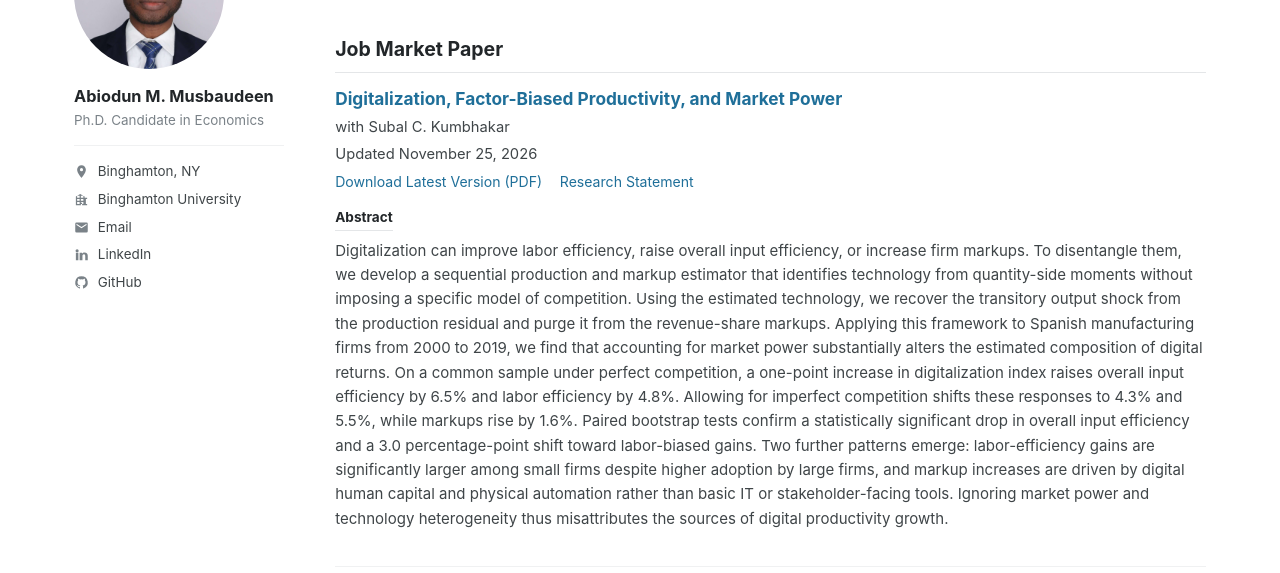
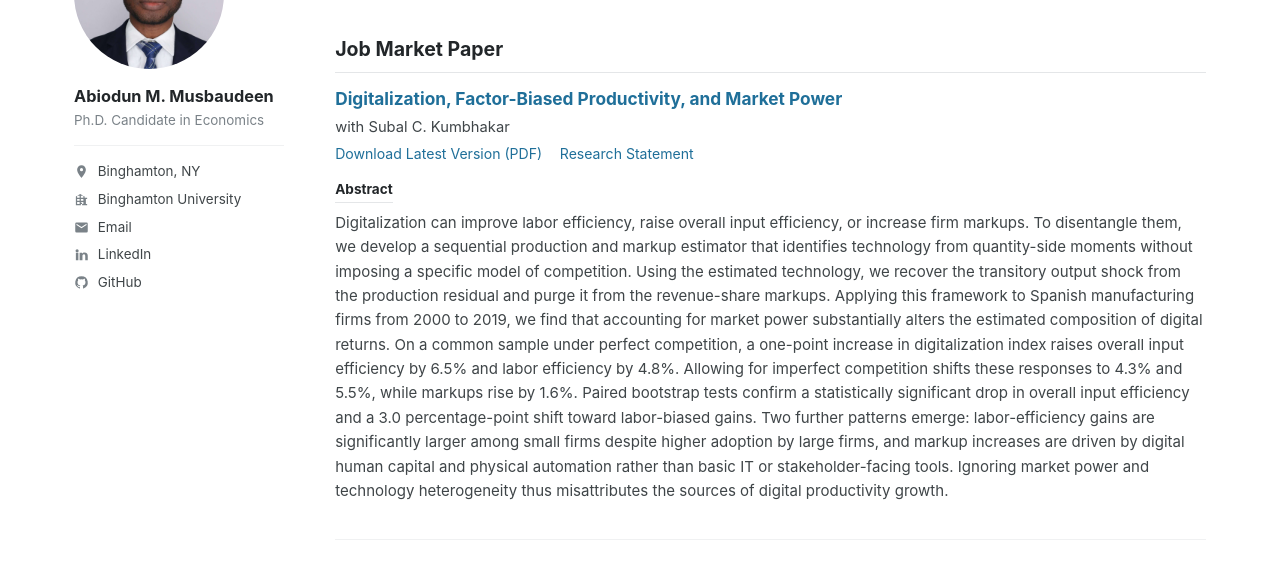
Before and after one commit to abiodunmusbaudeen/abiodunmusbaudeen.github.io, a plain HTML site: page research.html in a window 1280 px wide. Shown: the part 165-738 px from the top of the page. Drawn offline with Linux system fonts and the light colour scheme.

Commit message:
Remove revision date from the job market paper listing

```diff
--- a/research.html
+++ b/research.html
@@ -80,7 +80,6 @@
     <div class="paper" id="jmp">
       <h3 class="ptitle">Digitalization, Factor-Biased Productivity, and Market Power</h3>
       <p class="coauthors">with Subal C. Kumbhakar</p>
-      <p class="venue">Updated <time datetime="2026-11-25">November 25, 2026</time></p>
       <p class="plinks">
         <a href="https://abiodunmusbaudeen.com/digitalization_paper/Digitalization__Factor_Bias_Productivity__and_the_Labor_Share.pdf" download="Musbaudeen-Job-Market-Paper.pdf">Download Latest Version (PDF)</a>
         <a href="files/research-statement.pdf?v=20261105-rs-v3">Research Statement</a>
```
